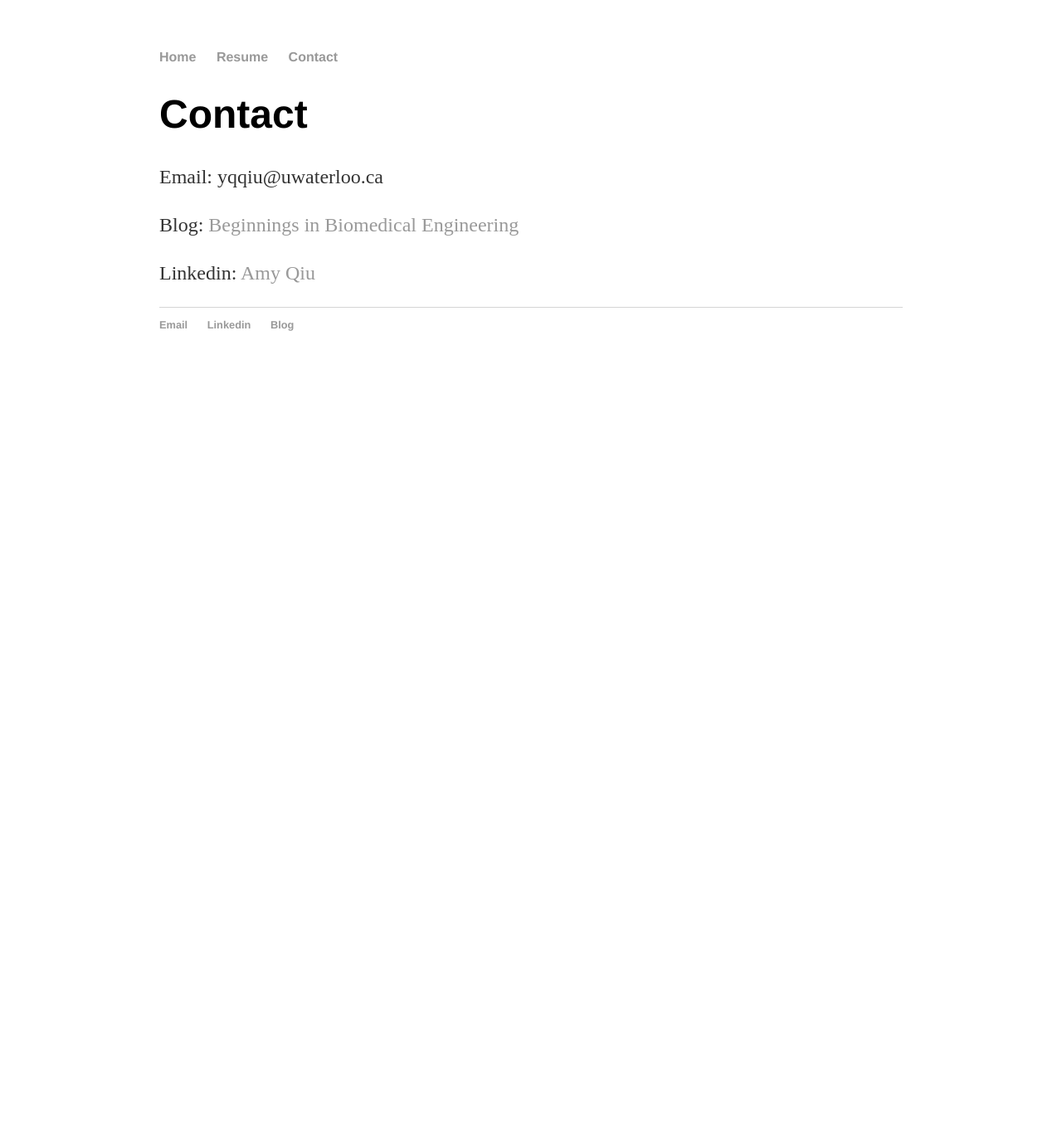
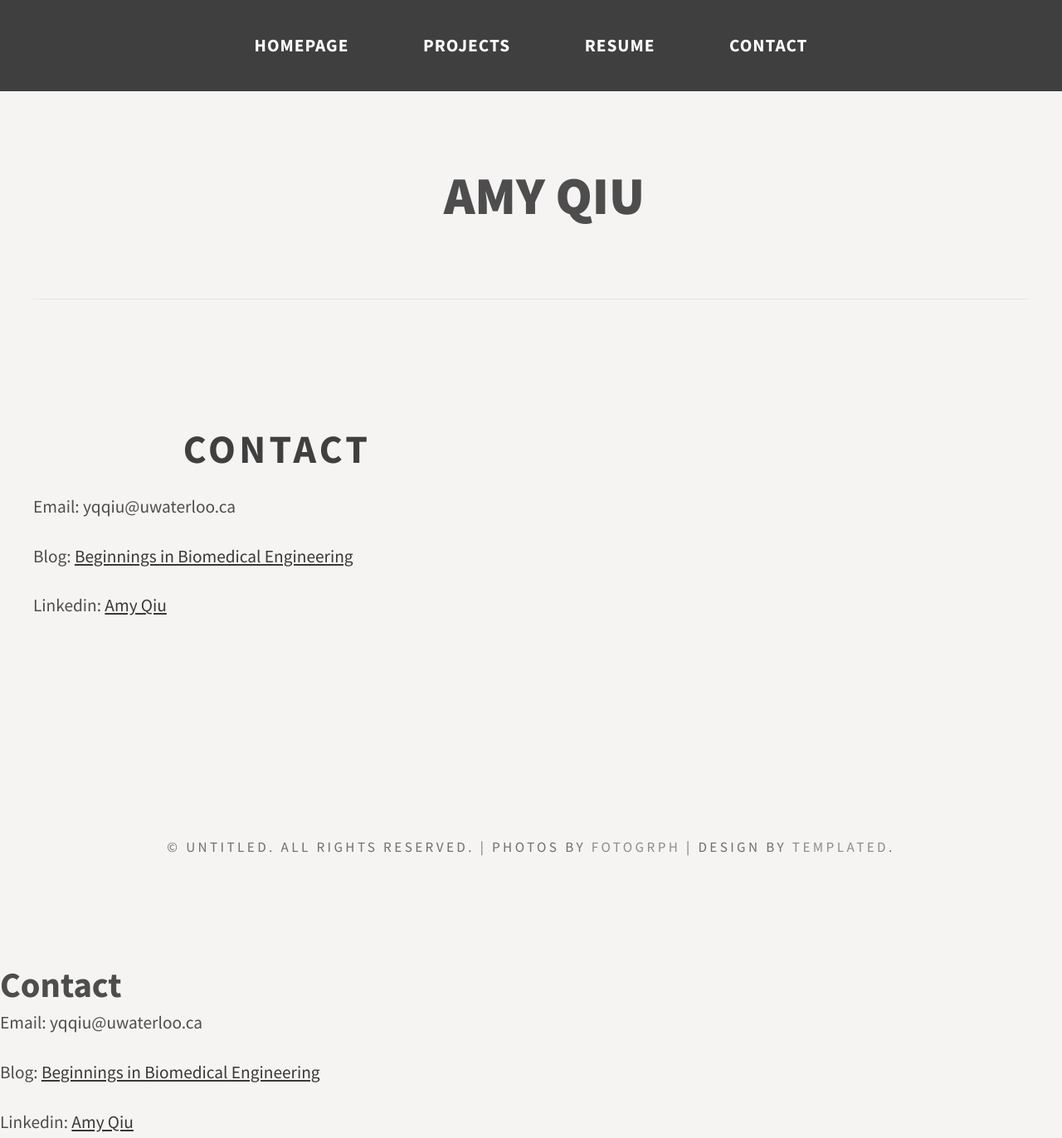
Before and after one commit to amyqiu/amyqiu, a Jekyll site: the page Contact/index.html, which Jekyll copies as it is, in a window 1280 px wide. Shown: the whole page at 83% size. Built offline with Jekyll 4.4.1, drawn with Linux system fonts in a browser that asks for light colours; before the commit the page ends 900 px from its top, so only the background shows below that.

Commit message:
Update index.html

```diff
--- a/Contact/index.html
+++ b/Contact/index.html
@@ -1,7 +1,63 @@
----
-layout: default
-title: Contact
----
+<!DOCTYPE html PUBLIC "-//W3C//DTD XHTML 1.0 Strict//EN" "http://www.w3.org/TR/xhtml1/DTD/xhtml1-strict.dtd">
+<!--
+Design by TEMPLATED
+http://templated.co
+Released for free under the Creative Commons Attribution License
+
+Name       : TwoColours
+Description: A two-column, fixed-width design with dark color scheme.
+Version    : 1.0
+Released   : 20130811
+
+-->
+<html xmlns="http://www.w3.org/1999/xhtml">
+<head>
+<meta http-equiv="Content-Type" content="text/html; charset=utf-8" />
+<title></title>
+<meta name="keywords" content="" />
+<meta name="description" content="" />
+<link href="http://fonts.googleapis.com/css?family=Source+Sans+Pro:200,300,400,600,700,900" rel="stylesheet" />
+<link href="default.css" rel="stylesheet" type="text/css" media="all" />
+<link href="fonts.css" rel="stylesheet" type="text/css" media="all" />
+
+<!--[if IE 6]><link href="default_ie6.css" rel="stylesheet" type="text/css" /><![endif]-->
+
+</head>
+<body>
+<div id="header">
+	<div id="menu" class="container">
+		<ul>
+			<li class="current_page_item"><a href="/index.html" accesskey="1" title="">Homepage</a></li>
+			<li><a href="/Projects" accesskey="1" title="">Projects</a></li>
+			<li><a href="/Resume" accesskey="2" title="">Resume</a></li>
+			<li><a href="/Contact" accesskey="3" title="">Contact</a></li>
+		</ul>
+	</div>
+</div>
+<div id="logo" class="container">
+	<h1><span>Amy Qiu</span></a></h1>
+</div>
+<div id="page" class="container">
+	<div id="content">
+		<div class="major">
+			<h2><font size="30">Contact</font></h2>
+		</div>
+		<p>Email: yqqiu@uwaterloo.ca</p>
+		<p>Blog: <a href="https://beginningsinbme.wordpress.com">Beginnings in Biomedical Engineering</a></p>
+		<p>Linkedin: <a href="https://www.linkedin.com/in/yingquanqiu">Amy Qiu</a></p>
+	</div>
+</div>
+
+<div id="copyright" class="container">
+	<p>&copy; Untitled. All rights reserved. | Photos by <a href="http://fotogrph.com/">Fotogrph</a> | Design by <a href="http://templated.co" rel="nofollow">TEMPLATED</a>.</p>
+</div>
+</body>
+</html>
+
+
+
+
+
 <div class="blurb">
 	<h1>Contact</h1>
 	<p>Email: yqqiu@uwaterloo.ca</p>
```
